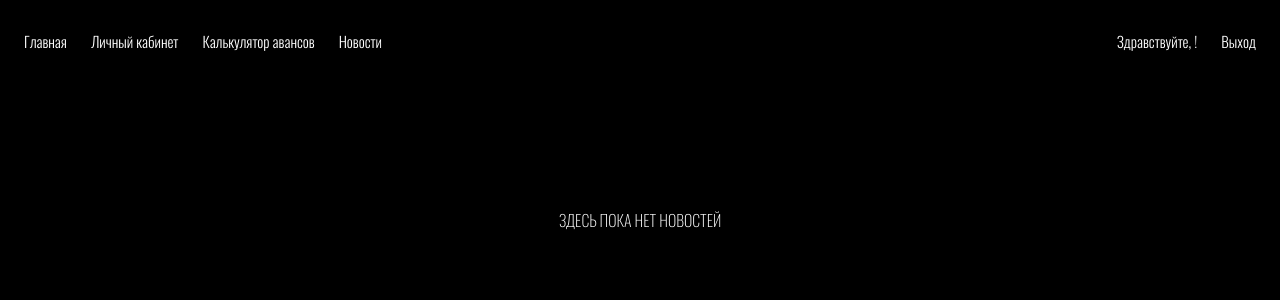
After one commit to voreoneks/dnk_site, a Django app: page /news/ in a window 1280 px wide. The commit adds this page. Shown: the top 300 px of the page. Run offline with Django 3.2, Linux system fonts and the light colour scheme; data comes from the database, SQL or seed files in the repository; both versions use the stored data as it was after the commit; some libraries are stand-ins or nearby versions.

Commit message:
Привел к готовности main, news, login, logout

```diff
--- a/dnk_site/settings.py
+++ b/dnk_site/settings.py
@@ -55,7 +55,8 @@ ROOT_URLCONF = 'dnk_site.urls'
 TEMPLATES = [
     {
         'BACKEND': 'django.template.backends.django.DjangoTemplates',
-        'DIRS': [os.path.join(BASE_DIR, 'templates'),],
+        'DIRS': [os.path.join(BASE_DIR, 'templates'),
+                 os.path.join(BASE_DIR, 'templates/inc')],
         'APP_DIRS': True,
         'OPTIONS': {
             'context_processors': [
--- a/dnk_site/urls.py
+++ b/dnk_site/urls.py
@@ -24,7 +24,8 @@ urlpatterns = [
     path('admin/', admin.site.urls),
     path('accounts/login/', LoginView.as_view(), name='login'),
     path('accounts/logout/', LogoutPage.as_view(), name='logout'),
-    path('', MainPage.as_view(), name='main'),
+    path('', MainPage, name='main'),
+    path('news/', NewsPage.as_view(), name = 'news'),
 ]
 
 if settings.DEBUG:
--- a/news/views.py
+++ b/news/views.py
@@ -5,14 +5,17 @@ from django.views.generic.list import ListView
 
 from .models import *
 
+def MainPage(request):
+    return render(request, 'main.html')
+
 class LogoutPage(LogoutView):
     def get_context_data(self, **kwargs):
         context = super().get_context_data(**kwargs)
         context['title'] = 'Выход из системы'
         return context
 
-class MainPage(ListView):
-    template_name = 'main.html'
+class NewsPage(ListView):
+    template_name = 'news.html'
     context_object_name = 'news'
 
     def get_queryset(self):
--- /dev/null
+++ b/templates/inc/_nav.html
@@ -0,0 +1,31 @@
+<div class="container-fluid !direction !spacing">
+    <div class="row ${1| ,row-cols-2,row-cols-3, auto,justify-content-md-center,|}">
+        <div class="col-md-6 nav-block-left">
+            <ul class="nav">
+                <li class="nav-item">
+                    <a aria-current="page" href="{% url 'main' %}">Главная</a>
+                </li>
+                <li class="nav-item">
+                    <a href="#">Личный кабинет</a>
+                </li>
+                <li class="nav-item">
+                    <a href="#">Калькулятор авансов</a>
+                </li>
+                <li class="nav-item">
+                    <a href="{% url 'news' %}">Новости</a>
+                </li>
+
+            </ul>
+        </div>
+        <div class="col-md-6 nav-block-right">
+            <ul class="nav justify-content-end">
+                <li class="nav-item">
+                    <p>Здравствуйте, {{ user.get_username }}!</p>
+                </li>
+                <li class="nav-item">
+                    <a aria-current="page" href="{% url 'logout' %}">Выход</a>
+                </li>
+            </ul>
+        </div>
+    </div>
+</div>
--- a/templates/base.html
+++ b/templates/inc/base.html
@@ -5,6 +5,8 @@
     <meta charset="utf-8">
     <meta name="viewport" content="width=device-width, initial-scale=1">
 
+    <link rel="shortcut icon" href="{% static '/images/favicon.ico' %}" type="image/x-icon">
+    <link rel="icon" href="{% static '/images/favicon.ico' %}" type="image/x-icon">
     <link href="{% static '/css/bootstrap.css' %}" rel="stylesheet" type="text/css">
     <link href="{% static '/css/main.css' %}" rel="stylesheet" type="text/css">
     <link href="{% static '/css/button.css' %}" rel="stylesheet" type="text/css">
--- /dev/null
+++ b/templates/news.html
@@ -0,0 +1,70 @@
+{% extends 'base.html' %}
+
+{% block header %}
+{% include 'inc/_nav.html' %}
+{% endblock %}
+
+{% block body %}
+
+
+{% if news %}
+    <div class="container-xxl !direction !spacing">
+        <div class="row">
+            <div class="col"></div>
+            <div class="col-md-6 news">
+                {% for item in news %}
+                    {% if item.is_published %}
+                        <div>
+                            {% if item.image %}
+                                <img class="img-fluid img-thumbnail" src="{{ item.image.url }}" alt="">
+                            {% endif %}
+                            <h3>{{ item.title }}</h3>
+                            <p>{{ item.content|linebreaks|truncatewords:50 }}</p>
+                            <div class="row news-footer">
+                                <div class="col-md-6 text-muted">
+                                    {{ item.created_at }}
+                                </div>
+                                <div class="col-md-6">
+                                    <button type="button" class="btn button middle-text" data-bs-toggle="modal" data-bs-target="#fullPost{{ item.id }}">
+                                        Читать пост
+                                    </button>
+                                </div>
+                            </div>
+                        </div>
+                        <div class="modal fade" id="fullPost{{ item.id }}" tabindex="-1" aria-hidden="true">
+                            <div class="modal-dialog">
+                                <div class="modal-content">
+                                    <div class="modal-header">
+                                        <h3 class="modal-title" id="fullPostLabel">{{ item.title }}</h3>
+                                        <button type="button" class="btn-close btn-close-white" data-bs-dismiss="modal" aria-label="Close"></button>
+                                    </div>
+                                    <div class="modal-body">
+                                        {% if item.image %}
+                                            <img class="img-fluid img-thumbnail" src="{{ item.image.url }}" alt="">
+                                        {% endif %}
+                                        <p>{{ item.content|linebreaks }}</p>
+                                    </div>
+                                    <div class="modal-footer">
+                                        <button type="button" class="btn button middle-text" data-bs-dismiss="modal">Закрыть</button>
+                                    </div>
+                                </div>
+                            </div>
+                        </div>
+                    {% endif %}
+                {% endfor %}
+            </div>
+            <div class="col"></div>
+        </div>
+    </div>
+{% else %}
+        <div class="container-xxl !direction !spacing">
+            <div class="row ${1| ,row-cols-2,row-cols-3, auto,justify-content-md-center,|}">
+                <div class="col-xxl main-title">
+                    <p>Здесь пока нет новостей</p>
+                </div>
+            </div>
+        </div>
+{% endif %}
+
+
+{% endblock %}
--- a/templates/static/css/main.css
+++ b/templates/static/css/main.css
@@ -38,27 +58,11 @@ a:focus{
 
 /* Текст */
 
-.main-title{
-    padding-top: 5%;
+.nav-item{
+    padding: 30px 12px 0px 12px;
+    font-family: var(--oswald_light);
     color: white;
-    text-align: center;
-}
-
-.main-title h1, h2{
-    font-family: var(--oswald_bold);
-    font-size: 80px;
-
-}
-
-.main-title p{
-    font-family: var(--oswald_bold);
-    font-size: 56px;
-}
-
-.nav-item{
-    padding: 20px;
-    font-family: var(--oswald_regular);
-    color: white;
+    font-size: 15px;
 }
 
 .news{
@@ -82,15 +86,28 @@ a:focus{
     position: relative;
 }
 
-.middle-text{
-    font-family: var(--oswald_regular);
+.main-title p{
+    margin-top: 50px;
+    text-align: center;
+    font-family: var(--oswald_ex_light);
+    font-size: 16px;
     color: white;
+    text-transform: uppercase;
 }
 
 /* Кнопки */
 
 .button{
     border: 1px solid;
+    background: none;
+    font-family: var(--oswald_regular);
+    color: white;
+}
+
+.main-btn button{
+    width: 100px;
+    flex: 20px;
+    margin: 20px;
 }
 
 .news-footer button{
```
Also changed, not shown: other parts of templates/static/css/main.css (+48 -0 lines), templates/main.html (+34 -70 lines), templates/registration/logged_out.html (+9 -2 lines), templates/registration/login.html (+22 -5 lines), db.sqlite3, templates/static/images/Headphones.ico (deleted), templates/static/images/dot_white.png (added), templates/static/images/favicon.ico (added), templates/static/images/icon_white.png (added), templates/static/images/title_white.png (added).
